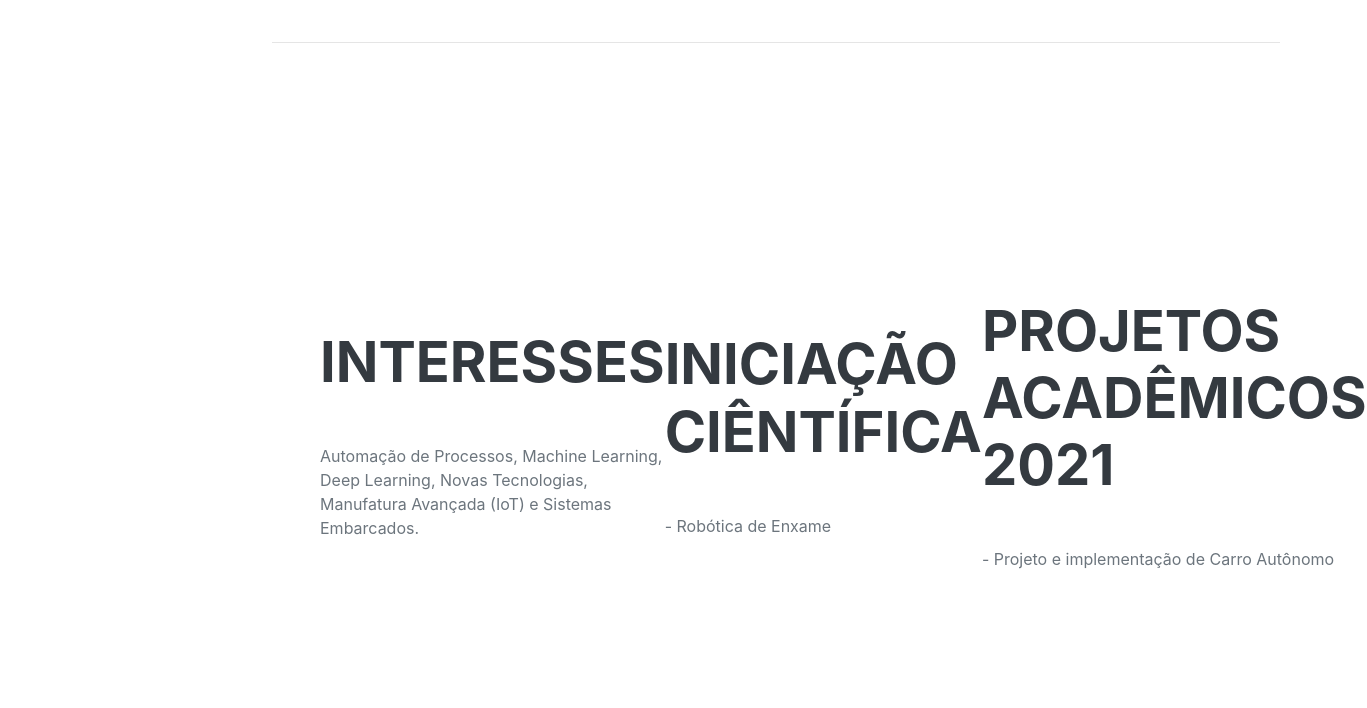
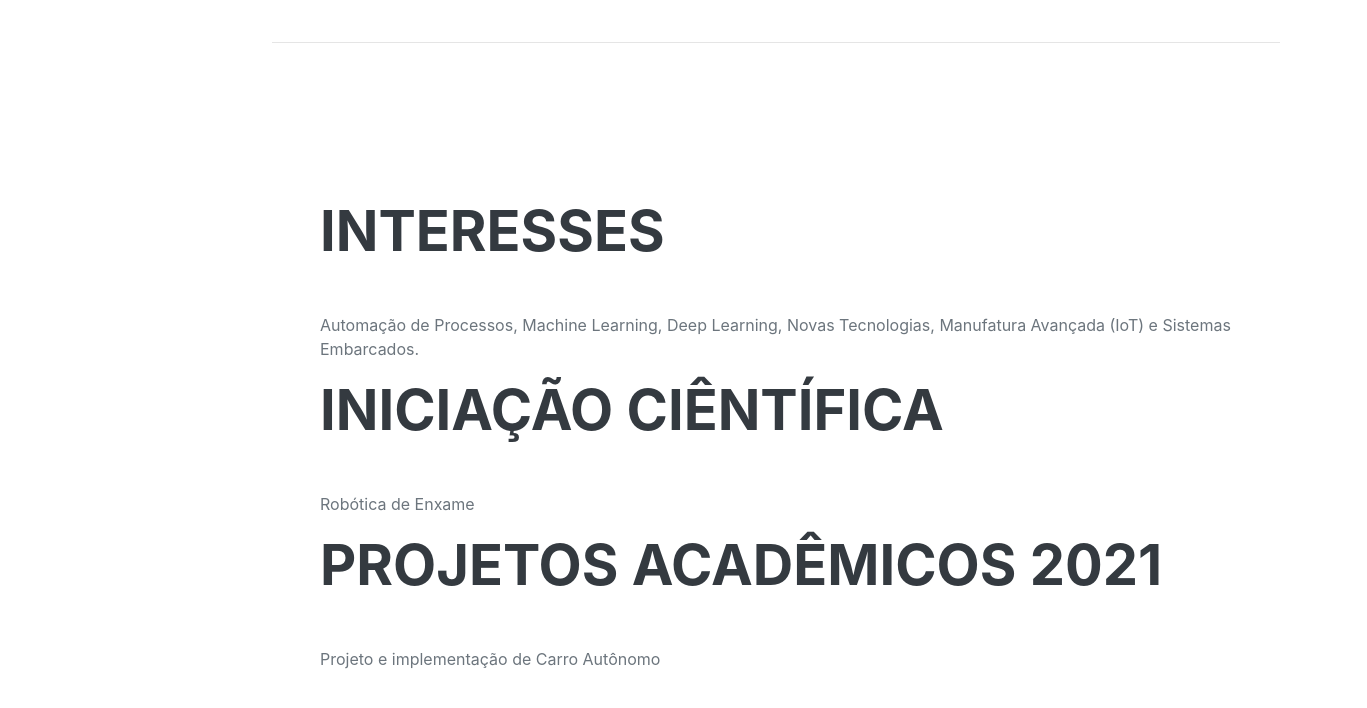
Before and after one commit to carlosemsantana/carlosemsantana.github.io, a plain HTML site: page index.html in a window 1280 px wide. Shown: the part 3767-4475 px from the top of the page, 1367 px wide, since content can reach past the window. Drawn offline with nearby package versions, Linux system fonts and the light colour scheme; a web font is replaced by a local one.

Commit message:
Atualizar

```diff
--- a/index.html
+++ b/index.html
@@ -198,21 +198,13 @@
                     <h2 class="mb-5">Interesses</h2>
                     <p>Automação de Processos, Machine Learning, Deep Learning, Novas Tecnologias, Manufatura Avançada (IoT) e Sistemas Embarcados.</p>
                     <p class="mb-0"> </p>
-                </div>
-
-                <div class="resume-section-content">
                     <h2 class="mb-5">Iniciação Ciêntífica</h2>
-                    <p>- Robótica de Enxame</p>
+                    <p>Robótica de Enxame</p>
+                    <p class="mb-0"> </p>
+                     <h2 class="mb-5">Projetos acadêmicos 2021</h2>
+                    <p>Projeto e implementação de Carro Autônomo</p>
                     <p class="mb-0"> </p>
                 </div>
-
-                <div class="resume-section-content">
-                    <h2 class="mb-5">Projetos acadêmicos 2021</h2>
-                    <p>- Projeto e implementação de Carro Autônomo</p>
-                    <p class="mb-0"> </p>
-                </div>
-
-
             </section>
             <hr class="m-0" />
             <!-- Awards-->
```
